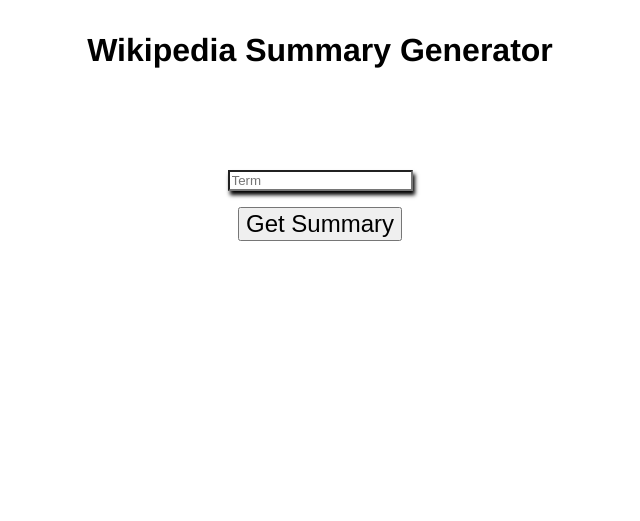
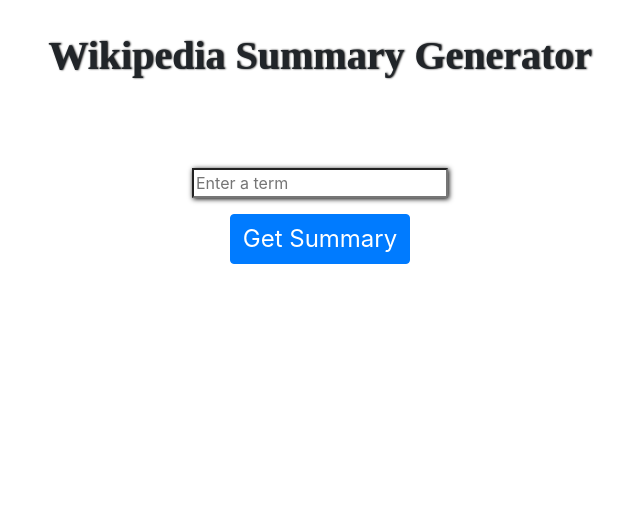
Before and after one commit to jacobm2000/Flask-Wikipedia, a Flask app: page / in a window 1280 px wide. Shown: the top 521 px of the page, without its empty margins (320-960 px from the left). Run offline with Flask 3, Linux system fonts and the light colour scheme.

Commit message:
added more styling
updated custom style sheet and added bootstrap

```diff
--- a/static/style.css
+++ b/static/style.css
@@ -1,7 +1,9 @@
 h1 {
 text-align: center;
 margin-top: 2rem;
-font-family: 'Franklin Gothic Medium', 'Arial Narrow', Arial, sans-serif;
+font-family:'Times New Roman', Times, serif;
+font-weight: bold;
+text-shadow: rgb(0, 0, 0) 1px 0 2px;
 }
 p{
 
@@ -10,10 +12,12 @@
 
 }
 #out{
+
+    background-color: rgba(251, 255, 4, 0.151);
     margin: 5rem;
-    margin-right: 30rem;
-    margin-left: 30rem;
-    font-size: x-large;
+    margin-right: 25%;
+    margin-left: 25%;
+    font-size: 1.75rem;
 }
 
 #getP
@@ -26,6 +30,6 @@
 #input{
     box-sizing: border-box;
     margin-top: 5rem;
-    box-shadow: 2px 4px 4px black;
+    box-shadow: 1px 1px 5px black;
 
 }
--- a/templates/home.html
+++ b/templates/home.html
@@ -1,14 +1,16 @@
 {% extends "base.html" %}
-<link rel="stylesheet" href="{{ url_for('static', filename='/static/style.css') }}">
+
 {% block title %}
 Home Page
 {% endblock %}
  {% block content %}
+ <link rel="stylesheet" href="https://cdn.jsdelivr.net/npm/bootstrap@4.3.1/dist/css/bootstrap.min.css" integrity="sha384-ggOyR0iXCbMQv3Xipma34MD+dH/1fQ784/j6cY/iJTQUOhcWr7x9JvoRxT2MZw1T" crossorigin="anonymous">
  <link rel = "stylesheet" type="text/css" href="/static/style.css">
+
 <form action="#" method="post" class="form">
 
-    <p><input type= "text" id="input" name="t" placeholder="Term"/></p>
-    <p><input type ="submit"id="getP" value="Get Summary"/></p>
+    <p><input type= "text" id="input" name="t" placeholder="Enter a term"/></p>
+    <p><input type ="submit" class="btn btn-primary"id="getP" value="Get Summary"/></p>
 </form>
 
 <p id="out">{{summary}}</p>
```
